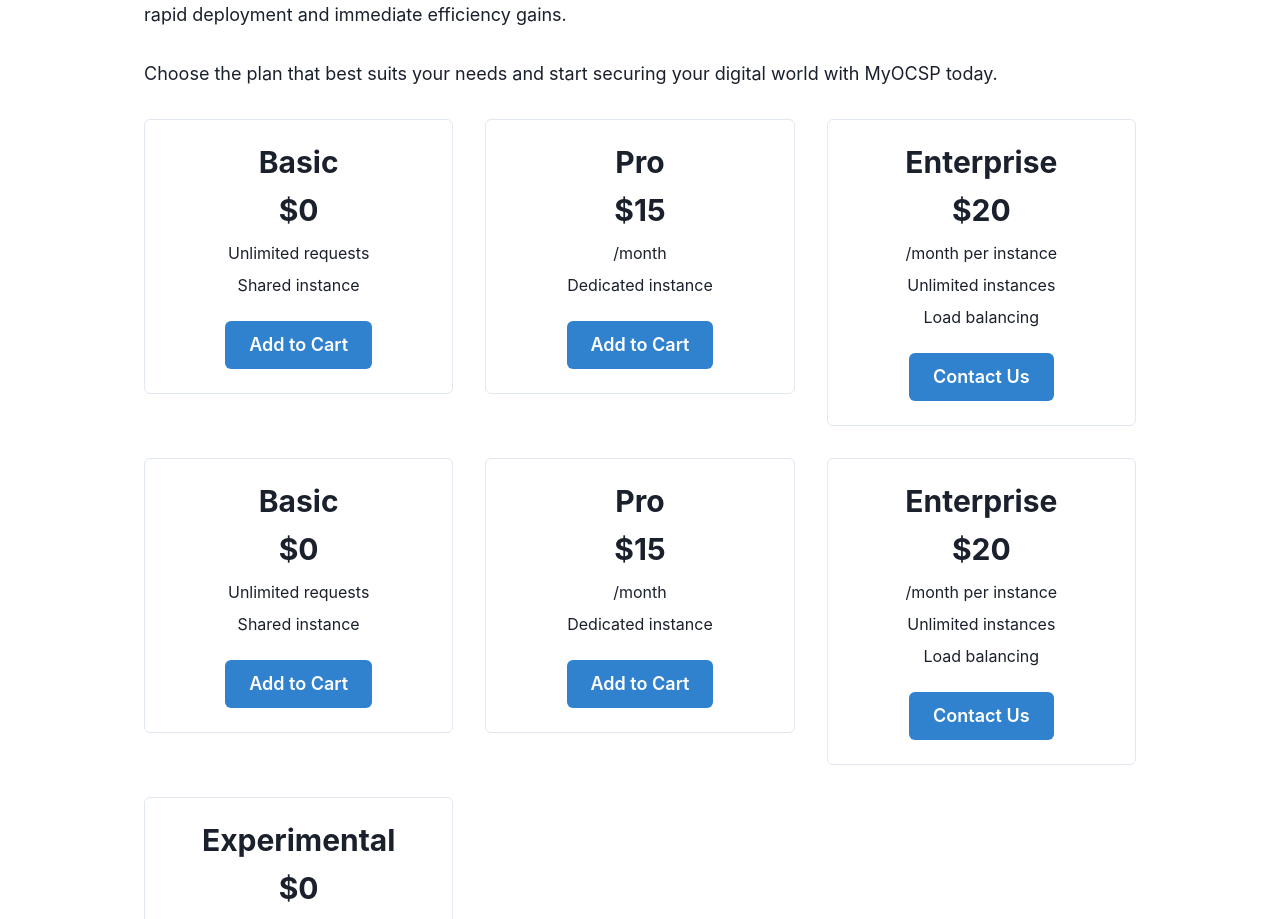
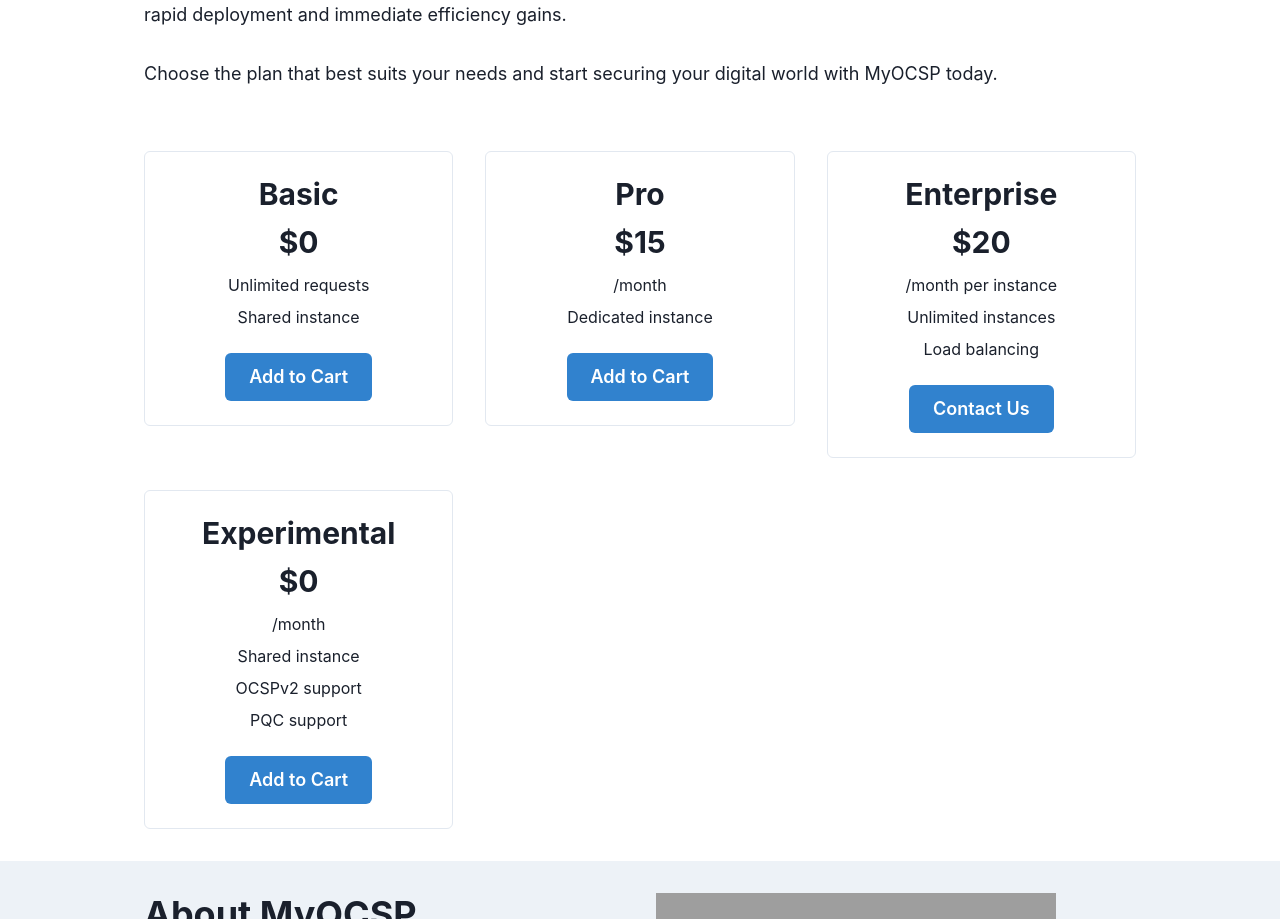
Before and after one commit to GPT-Engineer-App/myocsp-ecommerce-store, a React (Vite) app: page / in a window 1280 px wide. Shown: the part 805-1724 px from the top of the page. Built offline with nearby package versions, Linux system fonts and the light colour scheme; grey boxes are pictures that could not be loaded.

Commit message:
Removed the first row of the pricing grid, which included the "Basic", "Pro", and "Enterprise" plans, to comply with the update request.
Prompt: Remove the first row of the grid for the pricing

```diff
--- a/src/pages/Index.jsx
+++ b/src/pages/Index.jsx
@@ -89,54 +89,6 @@ const Index = () => {
             <Text fontSize="lg" mb={8}>
               Choose the plan that best suits your needs and start securing your digital world with MyOCSP today.
             </Text>
-            <Grid templateColumns="repeat(3, 1fr)" gap={8}>
-              <GridItem>
-                <VStack align="center" border="1px" borderColor="gray.200" borderRadius="md" p={6}>
-                  <Heading as="h3" size="lg">
-                    Basic
-                  </Heading>
-                  <Text fontSize="3xl" fontWeight="bold">
-                    $0
-                  </Text>
-                  <Text>Unlimited requests</Text>
-                  <Text>Shared instance</Text>
-                  <Button colorScheme="blue" size="lg" mt={4} onClick={addToCart}>
-                    Add to Cart
-                  </Button>
-                </VStack>
-              </GridItem>
-              <GridItem>
-                <VStack align="center" border="1px" borderColor="gray.200" borderRadius="md" p={6}>
-                  <Heading as="h3" size="lg">
-                    Pro
-                  </Heading>
-                  <Text fontSize="3xl" fontWeight="bold">
-                    $15
-                  </Text>
-                  <Text>/month</Text>
-                  <Text>Dedicated instance</Text>
-                  <Button colorScheme="blue" size="lg" mt={4} onClick={addToCart}>
-                    Add to Cart
-                  </Button>
-                </VStack>
-              </GridItem>
-              <GridItem>
-                <VStack align="center" border="1px" borderColor="gray.200" borderRadius="md" p={6}>
-                  <Heading as="h3" size="lg">
-                    Enterprise
-                  </Heading>
-                  <Text fontSize="3xl" fontWeight="bold">
-                    $20
-                  </Text>
-                  <Text>/month per instance</Text>
-                  <Text>Unlimited instances</Text>
-                  <Text>Load balancing</Text>
-                  <Button colorScheme="blue" size="lg" mt={4}>
-                    Contact Us
-                  </Button>
-                </VStack>
-              </GridItem>
-            </Grid>
           </Box>
 
           <Box>
```
